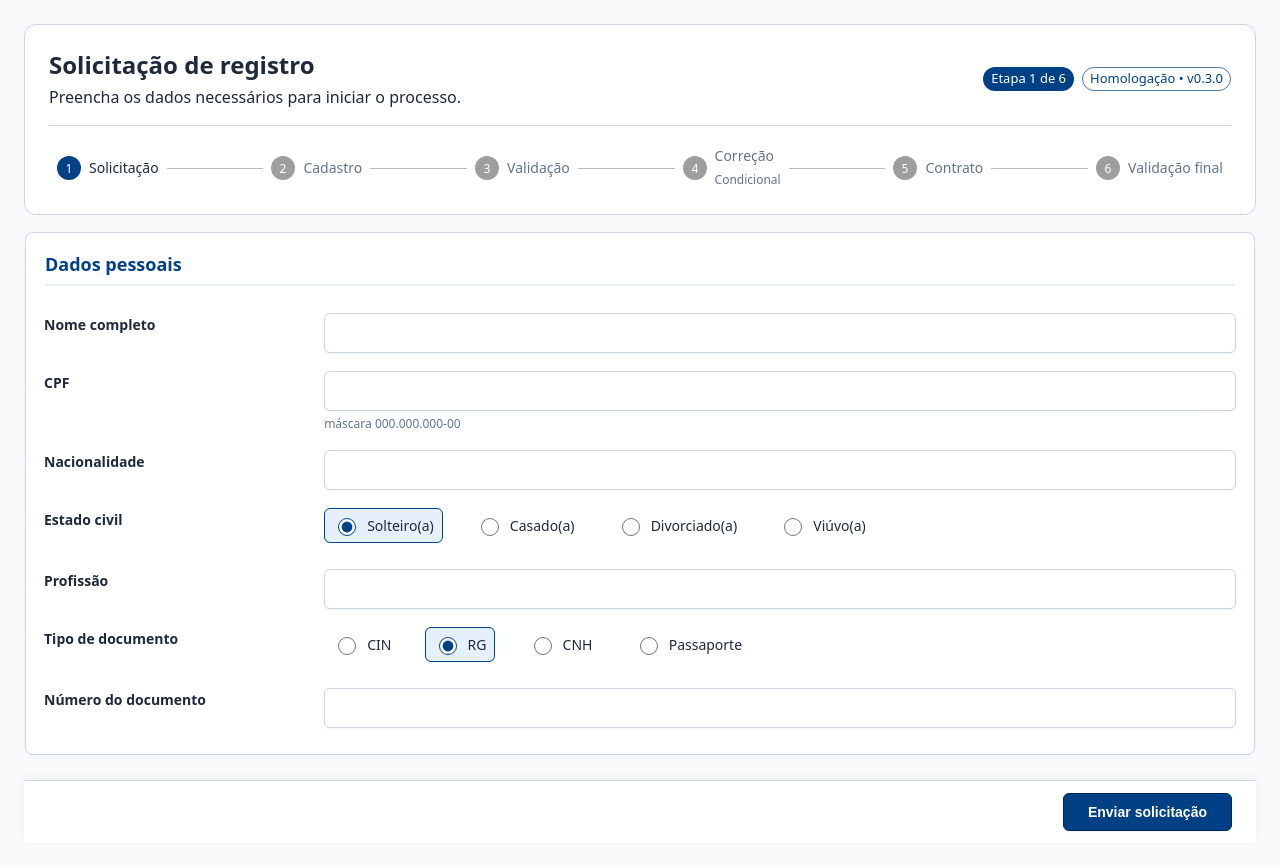
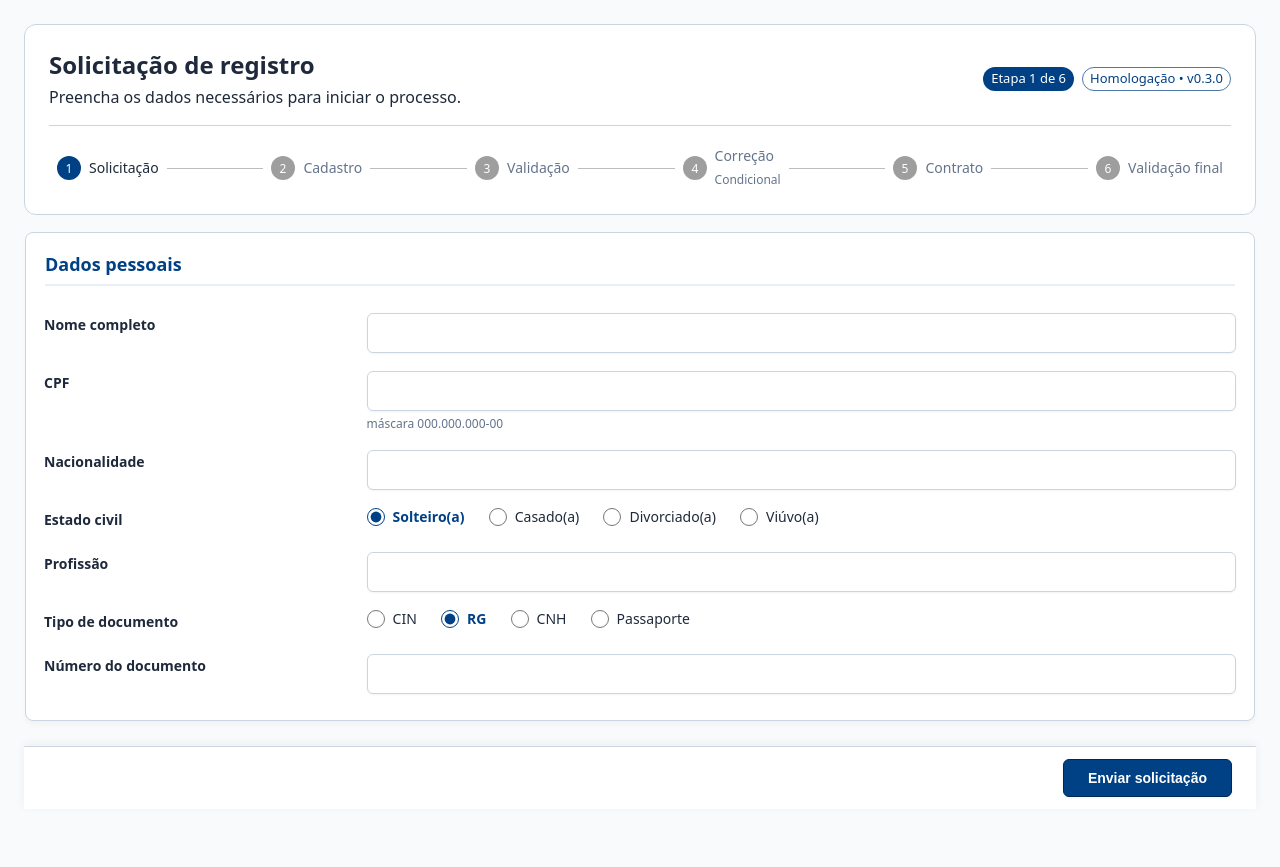
Before and after one commit to otvkatibe/treinamento-otavio, a React (Vite) app: page / in a window 1280 px wide. After the commit the page ends 833 px from the top, so only its background shows below. Built offline with nearby package versions, Linux system fonts and the light colour scheme.

Commit message:
fix: normalize Zeev radio group styling

```diff
--- a/src/styles/zeev-fieb.css
+++ b/src/styles/zeev-fieb.css
@@ -151,31 +151,40 @@
   display: inline-flex;
   align-items: center;
   gap: 0.5rem;
-  margin-right: 1.25rem;
-  margin-bottom: 0.5rem;
-  border: 1px solid transparent;
-  border-radius: var(--zeev-fieb-radius-md);
-  padding: 0.375rem 0.5rem;
-  transition: background-color 0.15s ease-in-out, border-color 0.15s ease-in-out;
+  min-height: 0;
+  margin: 0 1.25rem 0.5rem 0;
+  padding: 0;
+  border: 0;
+  border-radius: 0;
+  background: transparent;
+  box-shadow: none;
+  vertical-align: middle;
+  white-space: nowrap;
 }
 
-#containerRequest input[type="radio"][data-fieldformat="RADIO"]:is(
-  [data-name="estadoCivil"],
-  [data-name="tipoDocumento"]
-) {
+#containerRequest #td1estadoCivil input[type="radio"][data-fieldformat="RADIO"][data-name="estadoCivil"],
+#containerRequest #td1tipoDocumento input[type="radio"][data-fieldformat="RADIO"][data-name="tipoDocumento"] {
+  position: static;
+  float: none;
+  flex: 0 0 auto;
   width: 1.125rem;
   height: 1.125rem;
+  margin: 0;
+  padding: 0;
+  -webkit-appearance: auto;
+  appearance: auto;
+  background-image: none;
+  box-shadow: none;
   accent-color: var(--zeev-fieb-primary);
   border-radius: 50%;
   cursor: pointer;
 }
 
-#containerRequest input[type="radio"][data-fieldformat="RADIO"]:is(
-  [data-name="estadoCivil"],
-  [data-name="tipoDocumento"]
-):focus-visible {
+#containerRequest #td1estadoCivil input[type="radio"][data-fieldformat="RADIO"][data-name="estadoCivil"]:focus-visible,
+#containerRequest #td1tipoDocumento input[type="radio"][data-fieldformat="RADIO"][data-name="tipoDocumento"]:focus-visible {
   outline: 2px solid var(--zeev-fieb-primary);
   outline-offset: 2px;
+  box-shadow: none;
 }
 
 #containerRequest #td1estadoCivil .form-check:has(
@@ -184,16 +193,32 @@
 #containerRequest #td1tipoDocumento .form-check:has(
   input[type="radio"][data-fieldformat="RADIO"]:checked
 ) {
-  background-color: var(--zeev-fieb-primary-light);
-  border-color: var(--zeev-fieb-primary);
+  border: 0;
+  background: transparent;
+  box-shadow: none;
+  outline: 0;
 }
 
 #containerRequest #td1estadoCivil .form-check-label,
 #containerRequest #td1tipoDocumento .form-check-label {
+  display: inline;
+  margin: 0;
+  padding: 0;
   font-size: 0.875rem;
   font-weight: 500;
+  line-height: 1.25;
   color: var(--zeev-fieb-text-main);
   cursor: pointer;
+}
+
+#containerRequest #td1estadoCivil .form-check:has(
+  input[type="radio"][data-fieldformat="RADIO"]:checked
+) .form-check-label,
+#containerRequest #td1tipoDocumento .form-check:has(
+  input[type="radio"][data-fieldformat="RADIO"]:checked
+) .form-check-label {
+  color: var(--zeev-fieb-primary);
+  font-weight: 700;
 }
 
 /* ==========================================================================
```
Also changed, not shown: 1 other file (tests, documents, lock files or other folders).
